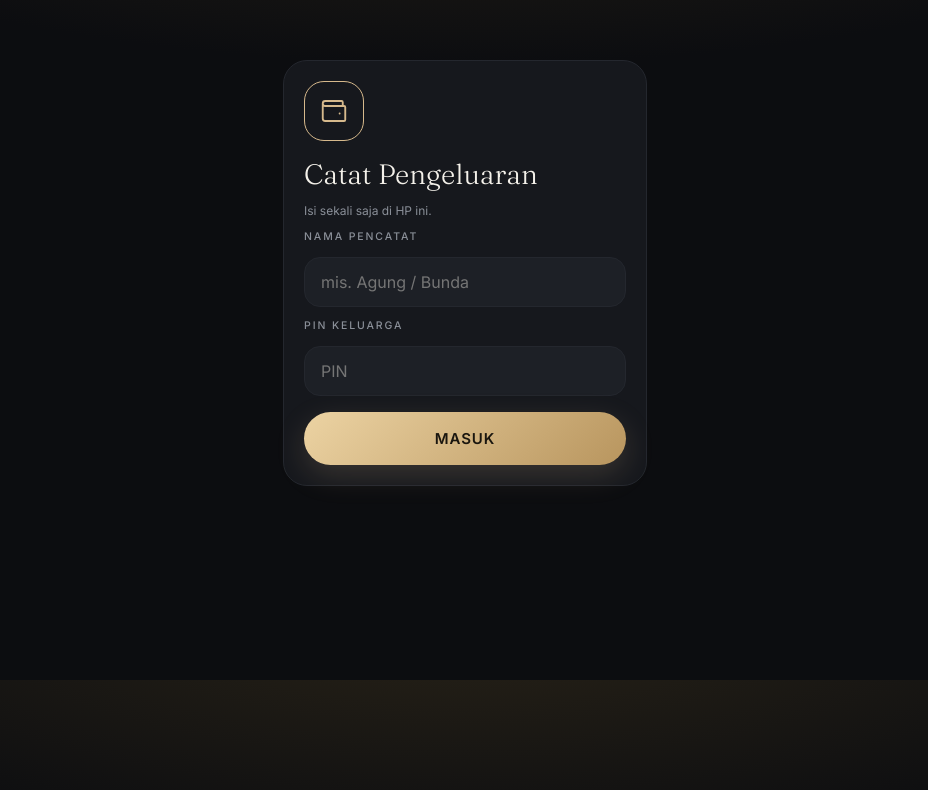
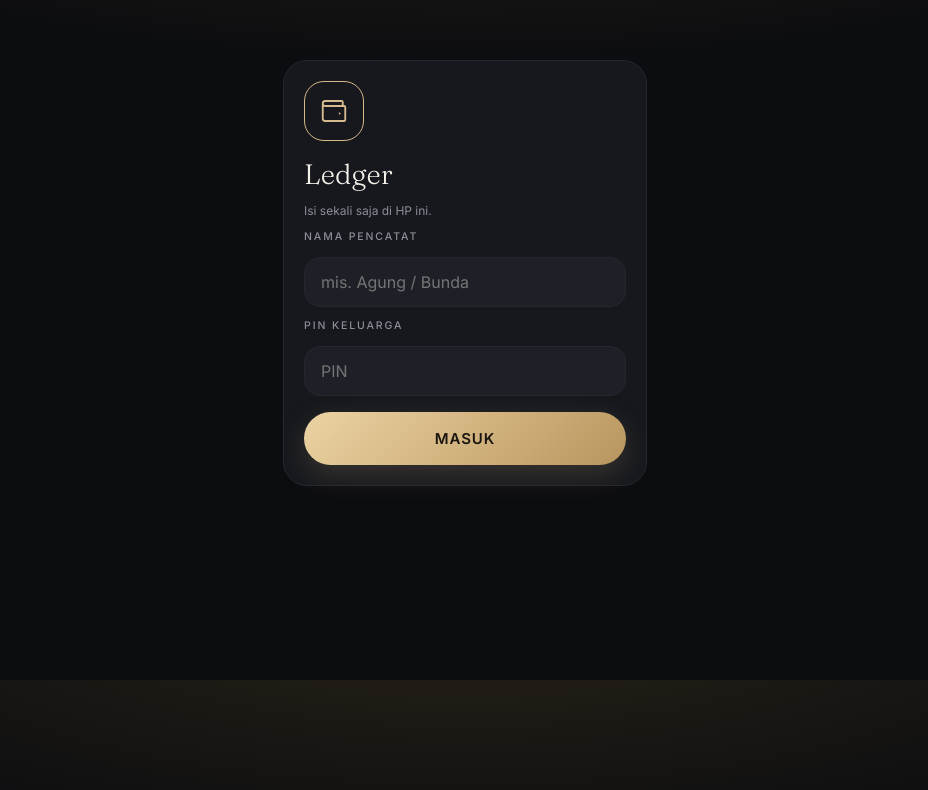
Before and after one commit to agungwidiono03-lgtm/catat-pengeluaran, a plain HTML site: page index.html in a window 1280 px wide. Shown: the part 120-910 px from the top of the page, without its empty margins (175-1103 px from the left). Drawn offline with Linux system fonts and the light colour scheme.

Commit message:
Update index.html

```diff
--- a/index.html
+++ b/index.html
@@ -3,7 +3,7 @@
 <head>
 <meta charset="utf-8">
 <meta name="viewport" content="width=device-width, initial-scale=1, maximum-scale=1, user-scalable=no, viewport-fit=cover">
-<title>Catat Pengeluaran</title>
+<title>Ledger</title>
 <meta name="theme-color" content="#0c0d10">
 <meta name="mobile-web-app-capable" content="yes">
 <meta name="apple-mobile-web-app-capable" content="yes">
@@ -94,7 +94,7 @@
 <div id="login" class="login hidden">
   <div class="card">
     <div class="logo"><svg class="ms" style="width:30px;height:30px" viewBox="0 0 24 24" fill="none" stroke="currentColor" stroke-width="1.5" stroke-linecap="round" stroke-linejoin="round"><path d="M19 7V5a1 1 0 0 0-1-1H5a2 2 0 0 0 0 4h15a1 1 0 0 1 1 1v10a1 1 0 0 1-1 1H5a2 2 0 0 1-2-2V6M16.5 14h.01"/></svg></div>
-    <h2 style="margin:0 0 4px">Catat Pengeluaran</h2>
+    <h2 style="margin:0 0 4px">Ledger</h2>
     <p class="mut">Isi sekali saja di HP ini.</p>
     <label class="l">Nama pencatat</label>
     <input id="lgName" class="f" placeholder="mis. Agung / Bunda" style="margin-bottom:12px">
```
